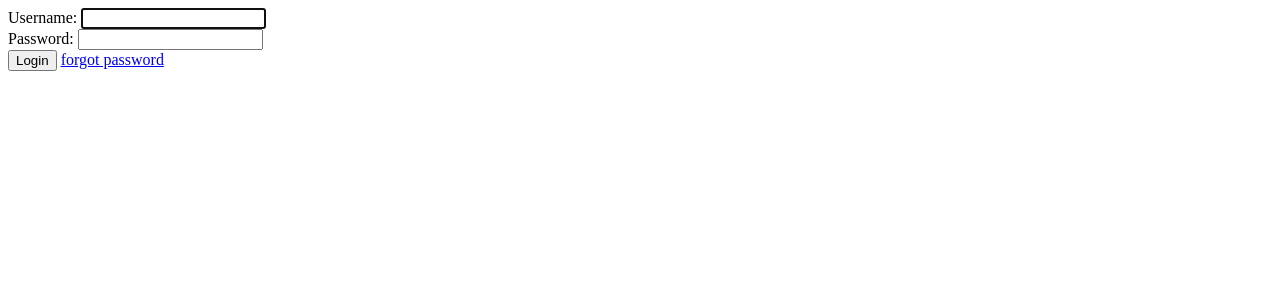
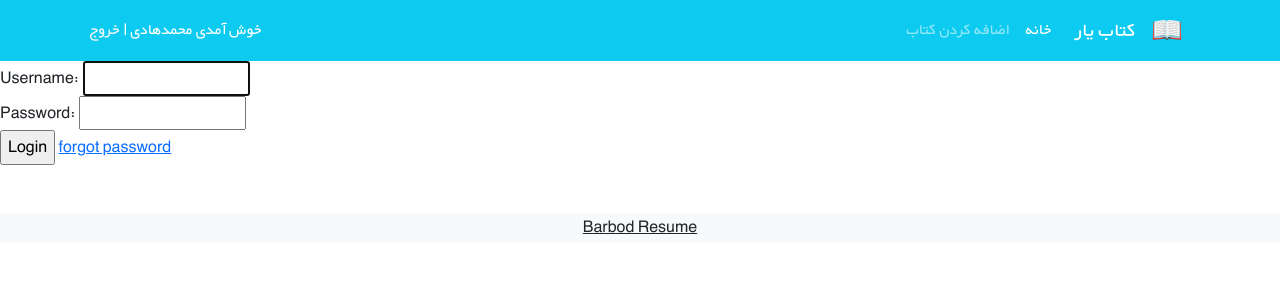
Before and after one commit to barbodjangjoo/book_store, a Django app: page /accounts/login/ in a window 1280 px wide. Shown: the top 300 px of the page. Run offline with Django 5.2, Linux system fonts and the light colour scheme.

Commit message:
create book list view

```diff
--- /dev/null
+++ b/books/urls.py
@@ -0,0 +1,6 @@
+from django.urls import path
+
+from . import views
+urlpatterns = [
+    path('', views.Home.as_view(), name='home'),
+]
--- a/config/settings.py
+++ b/config/settings.py
@@ -39,6 +39,8 @@ INSTALLED_APPS = [
     'django.contrib.sessions',
     'django.contrib.messages',
     'django.contrib.staticfiles',
+    # third party app
+    'rosetta',
     # local app
     'accounts',
     'books',
@@ -114,8 +116,6 @@ LANGUAGE_CODE = 'en-us'
 
 TIME_ZONE = 'UTC'
 
-USE_I18N = True
-
 USE_TZ = True
 
 
--- a/config/urls.py
+++ b/config/urls.py
@@ -25,4 +25,5 @@ urlpatterns = [
     path('admin/', admin.site.urls),
     path('accounts/', include('django.contrib.auth.urls')),
     path('accounts/', include('accounts.urls')),
+    path('', include('books.urls')),
 ]+ static(settings.MEDIA_URL, document_root= settings.MEDIA_ROOT)
--- /dev/null
+++ b/static/css/style.css
@@ -0,0 +1,20 @@
+@font-face {
+    font-family: "BYekan";
+    src: url("../fonts/BYekan+.ttf");
+}
+@font-face {
+    font-family: "BYekan";
+    src: url("../fonts/BYekan+ Bold.ttf");
+    font-weight: bold;
+}
+
+* {
+    font-family: 'BYekan', sans-serif;
+    line-height: 1.8rem;
+}
+
+/* SM breakpoint */
+@media (min-width: 576px) {
+    /* CUSTOM WIDTHS */
+    .w-sm-75 { width: 75%!important; }
+}
--- a/templates/_base.html
+++ b/templates/_base.html
@@ -1,13 +1,49 @@
-<!DOCTYPE html>
+<!doctype html>
 <html lang="en">
 <head>
-    <meta charset="UTF-8">
-    <meta name="viewport" content="width=device-width, initial-scale=1.0">
+    <!-- Required meta tags -->
+    <meta charset="utf-8">
+    <meta name="viewport" content="width=device-width, initial-scale=1">
+
+    <!-- Bootstrap CSS -->
+    <link href="https://cdn.jsdelivr.net/npm/bootstrap@5.1.3/dist/css/bootstrap.min.css" rel="stylesheet"
+        integrity="sha384-1BmE4kWBq78iYhFldvKuhfTAU6auU8tT94WrHftjDbrCEXSU1oBoqyl2QvZ6jIW3" crossorigin="anonymous">
+
+    <link rel="stylesheet" href="css/style.css">
+
     <title>{% block page_title %}{% endblock page_title %}</title>
 </head>
 <body>
+    <nav class="navbar navbar-expand-lg navbar-dark bg-info" dir="rtl">
+        <div class="container">
+            <a class="navbar-brand" href="#">
+                <img src="icons/book.png" alt="" height="30"
+                    class="d-inline-block align-text-top">
+            </a>
+            <a class="navbar-brand mx-3" href="#">کتاب یار</a>
+            <button class="navbar-toggler" type="button" data-bs-toggle="collapse" data-bs-target="#navbarNavAltMarkup"
+                    aria-controls="navbarNavAltMarkup" aria-expanded="false" aria-label="Toggle navigation">
+                <span class="navbar-toggler-icon"></span>
+            </button>
+            <div class="collapse navbar-collapse" id="navbarNavAltMarkup">
+                <div class="navbar-nav">
+                    <a class="nav-link active" aria-current="page" href="#">خانه</a>
+                    <a class="nav-link" href="#">اضافه کردن کتاب</a>
+                </div>
+            </div>
+            <div class="mx-2 text-white">خوش آمدی محمدهادی | <a class="link-light text-decoration-none" href="#">خروج</a></div>
+        </div>
+    </nav>
+
     {% block content %}
 
     {% endblock content %}
+
+<footer class="bg-light text-center text-lg-start mt-5">
+    <div class="text-center bg-grey">
+        <p> <a class="text-dark" href="" target="_blank">Barbod Resume</a></p>
+    </div>
+</footer>
+
 </body>
 </html>
```
Also changed, not shown: books/templates/books/book_list.html (added, +32 -0 lines), books/views.py (+7 -1 lines), requirements.txt (+14 -0 lines), static/css/login.css (added, +14 -0 lines), static/fonts/BYekan+ Bold.ttf (added), static/fonts/BYekan+.ttf (added), static/icons/book.png (added).
